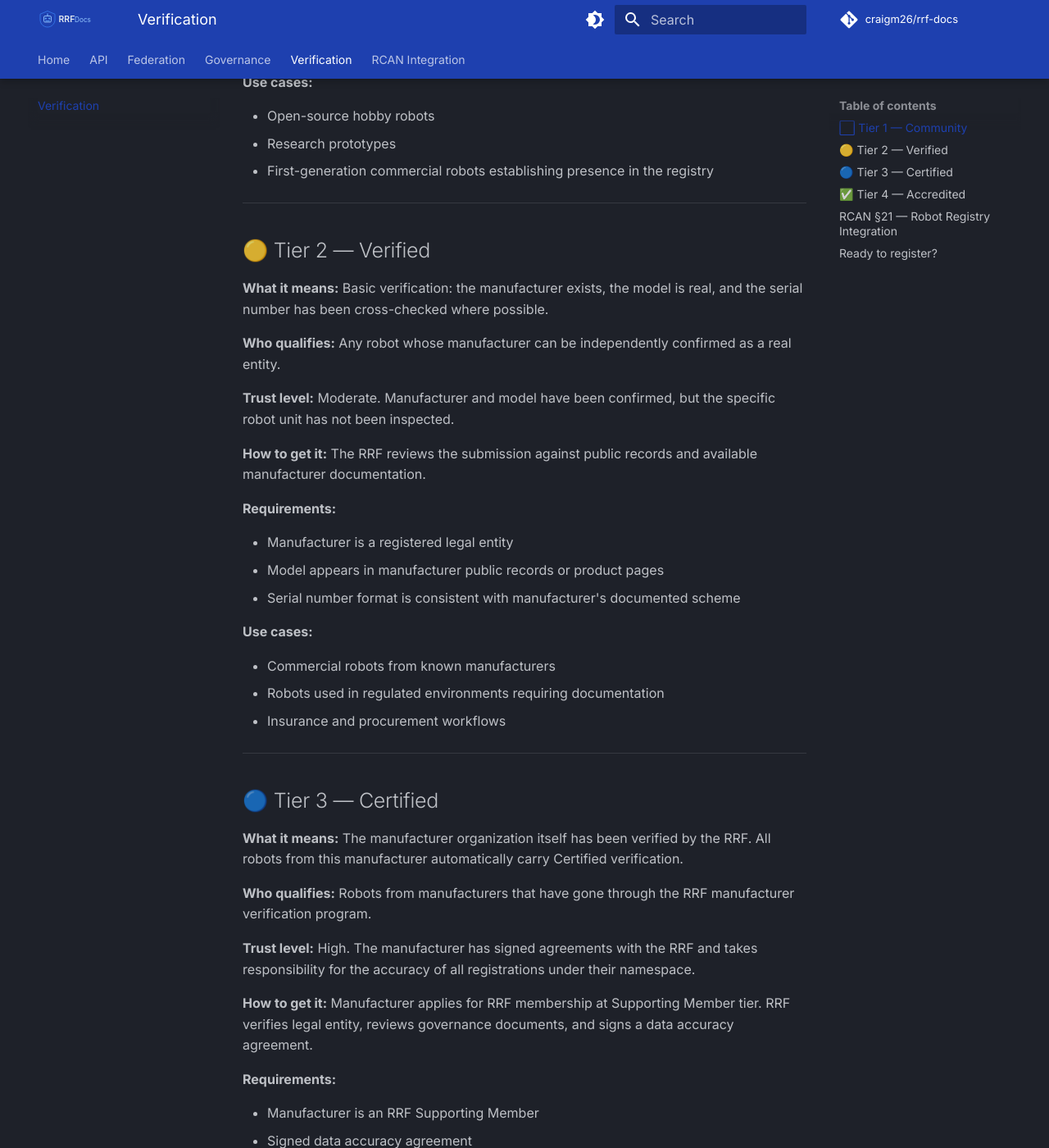
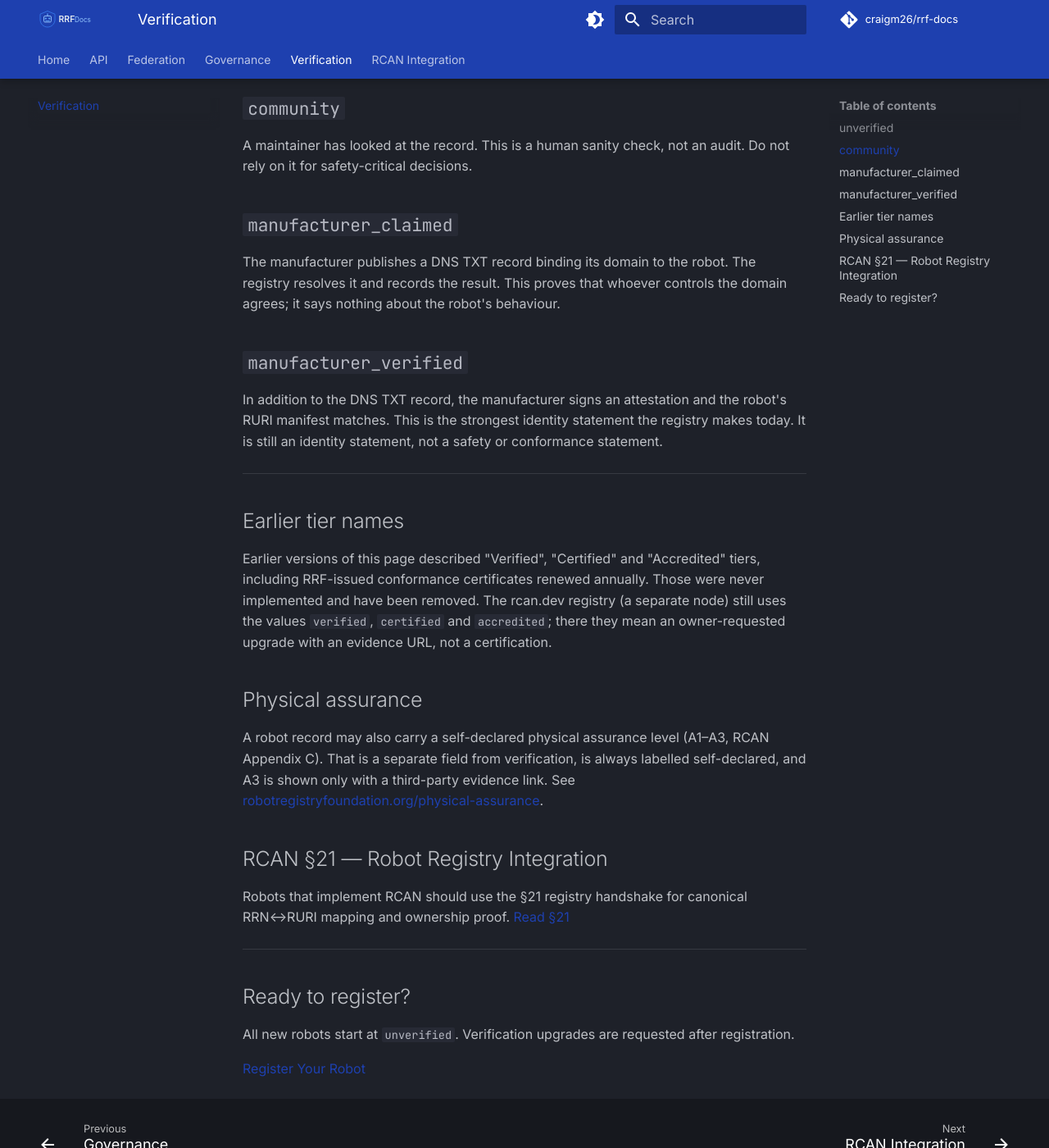
Before and after one commit to craigm26/rrf-docs, an MkDocs documentation site: the page built from docs/verification/index.md, in a window 1280 px wide and 1400 px high, scrolled down 936 px. Shown: the whole window at 82% size. Built offline with MkDocs 1.6.1 and Material for MkDocs 9.7.7, drawn with Linux system fonts in a browser that asks for light colours; comment, search, counter and statistics services are not loaded; some of the changed text lies outside the part shown.

Commit message:
verification, federation, API: describe what the registry actually does
- Verification tiers are the four the code implements (unverified,
  community, manufacturer_claimed, manufacturer_verified), each with
  what it proves. The Certified/Accredited tiers and RRF-issued
  conformance certificates were never implemented and are removed,
  with a note saying so.
- Federation: one node, no authoritative nodes or delegations today;
  the root signs its log, not certificates.
- registry-tiers and revocation API pages are marked as design only:
  /v1 is retired (410) and registry.opencastor.com does not resolve.
  They point at the live v2 revocation endpoints.

Co-Authored-By: Claude Opus 5.5 (1M context) <noreply@anthropic.com>
Claude-Session: https://claude.ai/code/session_011drosqj7xJmeZf25X1vn7a

```diff
--- a/docs/verification/index.md
+++ b/docs/verification/index.md
@@ -1,127 +1,55 @@
 # How Verification Works
 
-Not all registry entries are equal. The RRF's 4-tier verification system lets you understand exactly how much confidence to place in a robot's identity record.
+A registry record says who registered a robot and what they declared. Verification tiers say what, if anything, has been checked beyond that. They are recorded as `verification_status` on the robot record.
 
-| Tier | Icon | Title |
+!!! warning "What verification is not"
+    No tier certifies a robot, tests it, or says it is safe. Conformance is not certification. Compliance evidence is not regulatory sufficiency. The registry currently has one maintainer and no third-party auditors.
+
+| Tier | `verification_status` | What was checked |
 |---|---|---|
-| Tier 1 | ⬜ | Community |
-| Tier 2 | 🟡 | Verified |
-| Tier 3 | 🔵 | Certified |
-| Tier 4 | ✅ | Accredited |
+| 0 | `unverified` | The registration was signed with the key it declares (ML-DSA-65 + Ed25519). Nothing else. |
+| 1 | `community` | A maintainer looked at the record. No independent check. |
+| 2 | `manufacturer_claimed` | A DNS TXT record on the manufacturer's domain matches the robot. Proves control of that domain. |
+| 3 | `manufacturer_verified` | The DNS TXT check, plus a signed manufacturer attestation and the robot's RURI manifest. |
+
+Tiers move one step at a time and never skip. Promotion to tiers 2 and 3 is a signed request to `POST /v2/robots/{rrn}/verify-tier`; tier 1 is set by a maintainer.
 
 ---
 
-## ⬜ Tier 1 — Community
+## `unverified`
 
-**What it means:** Self-reported. Robot exists and was submitted by a real person. No independent vetting or cross-checking.
+Every new registration starts here. Registration must be signed, so the record is bound to a key, but nobody has checked the name, manufacturer or model.
 
-**Who qualifies:** Anyone. Submit a robot via the registry form and it immediately receives Community tier.
+## `community`
 
-**Trust level:** Lowest. Do not rely on Community-tier records for safety-critical decisions.
+A maintainer has looked at the record. This is a human sanity check, not an audit. Do not rely on it for safety-critical decisions.
 
-**How to get it:** Automatic on submission. No additional steps required.
+## `manufacturer_claimed`
 
-**Requirements:**
+The manufacturer publishes a DNS TXT record binding its domain to the robot. The registry resolves it and records the result. This proves that whoever controls the domain agrees; it says nothing about the robot's behaviour.
 
-- Valid submission form
-- Contact email
-- Plausible manufacturer and model name
+## `manufacturer_verified`
 
-**Use cases:**
-
-- Open-source hobby robots
-- Research prototypes
-- First-generation commercial robots establishing presence in the registry
+In addition to the DNS TXT record, the manufacturer signs an attestation and the robot's RURI manifest matches. This is the strongest identity statement the registry makes today. It is still an identity statement, not a safety or conformance statement.
 
 ---
 
-## 🟡 Tier 2 — Verified
+## Earlier tier names
 
-**What it means:** Basic verification: the manufacturer exists, the model is real, and the serial number has been cross-checked where possible.
+Earlier versions of this page described "Verified", "Certified" and "Accredited" tiers, including RRF-issued conformance certificates renewed annually. Those were never implemented and have been removed. The rcan.dev registry (a separate node) still uses the values `verified`, `certified` and `accredited`; there they mean an owner-requested upgrade with an evidence URL, not a certification.
 
-**Who qualifies:** Any robot whose manufacturer can be independently confirmed as a real entity.
+## Physical assurance
 
-**Trust level:** Moderate. Manufacturer and model have been confirmed, but the specific robot unit has not been inspected.
-
-**How to get it:** The RRF reviews the submission against public records and available manufacturer documentation.
-
-**Requirements:**
-
-- Manufacturer is a registered legal entity
-- Model appears in manufacturer public records or product pages
-- Serial number format is consistent with manufacturer's documented scheme
-
-**Use cases:**
-
-- Commercial robots from known manufacturers
-- Robots used in regulated environments requiring documentation
-- Insurance and procurement workflows
-
----
-
-## 🔵 Tier 3 — Certified
-
-**What it means:** The manufacturer organization itself has been verified by the RRF. All robots from this manufacturer automatically carry Certified verification.
-
-**Who qualifies:** Robots from manufacturers that have gone through the RRF manufacturer verification program.
-
-**Trust level:** High. The manufacturer has signed agreements with the RRF and takes responsibility for the accuracy of all registrations under their namespace.
-
-**How to get it:** Manufacturer applies for RRF membership at Supporting Member tier. RRF verifies legal entity, reviews governance documents, and signs a data accuracy agreement.
-
-**Requirements:**
-
-- Manufacturer is an RRF Supporting Member
-- Signed data accuracy agreement
-- Designated registry contact at the manufacturer
-- Manufacturer-issued serial numbers follow documented scheme
-- RCAN §21 registry handshake recommended (RRN↔RURI canonical mapping)
-
-**Use cases:**
-
-- Robots deployed in enterprise environments
-- Robots subject to EU AI Act registration requirements
-- Robots used in safety-critical infrastructure
-
----
-
-## ✅ Tier 4 — Accredited
-
-**What it means:** Full conformance audit. The robot has passed the RCAN conformance test suite (L1/L2/L3/L4) and carries a signed conformance certificate.
-
-**Who qualifies:** Robots that implement the RCAN protocol and have passed all four conformance levels.
-
-**Trust level:** Highest. The robot's identity, communication protocol, reporting, and registry integration have all been independently audited.
-
-**How to get it:** Robot owner runs the RCAN conformance test suite and submits results. RRF issues a signed certificate with a cryptographic root of trust.
-
-**Requirements:**
-
-- Must hold Certified tier
-- Must pass RCAN L1 (Identity), L2 (Communication), L3 (Reporting), and L4 (Registry Integration) conformance tests
-- RURI must be present and resolvable per RCAN §21 (Robot Registry Integration)
-- RRN↔RURI ownership proof submitted per §21.3
-- Certificate must be renewed annually or after major firmware updates
-
-**Use cases:**
-
-- Robots deployed in regulated environments requiring verifiable identity
-- Swarm safety applications
-- Robots subject to ISO/TC 299 compliance
-- Insurance underwriting for autonomous systems
-
----
+A robot record may also carry a self-declared physical assurance level (A1–A3, RCAN Appendix C). That is a separate field from verification, is always labelled self-declared, and A3 is shown only with a third-party evidence link. See [robotregistryfoundation.org/physical-assurance](https://robotregistryfoundation.org/physical-assurance/).
 
 ## RCAN §21 — Robot Registry Integration
 
-Certified and Accredited robots should implement the RCAN §21 registry handshake for canonical RRN↔RURI mapping and ownership proof. Required for Accredited tier.
-
-[Read §21](https://rcan.dev/spec/section-21/)
+Robots that implement RCAN should use the §21 registry handshake for canonical RRN↔RURI mapping and ownership proof. [Read §21](https://docs.rcan.dev/spec/section-21/)
 
 ---
 
 ## Ready to register?
 
-All new robots start at Community tier. Verification upgrades are requested after registration.
+All new robots start at `unverified`. Verification upgrades are requested after registration.
 
 [Register Your Robot](https://robotregistryfoundation.org/registry/submit/)
```
Also changed, not shown: docs/api/registry-tiers.md (+3 -0 lines), docs/api/revocation.md (+3 -0 lines), docs/federation/index.md (+5 -2 lines).
